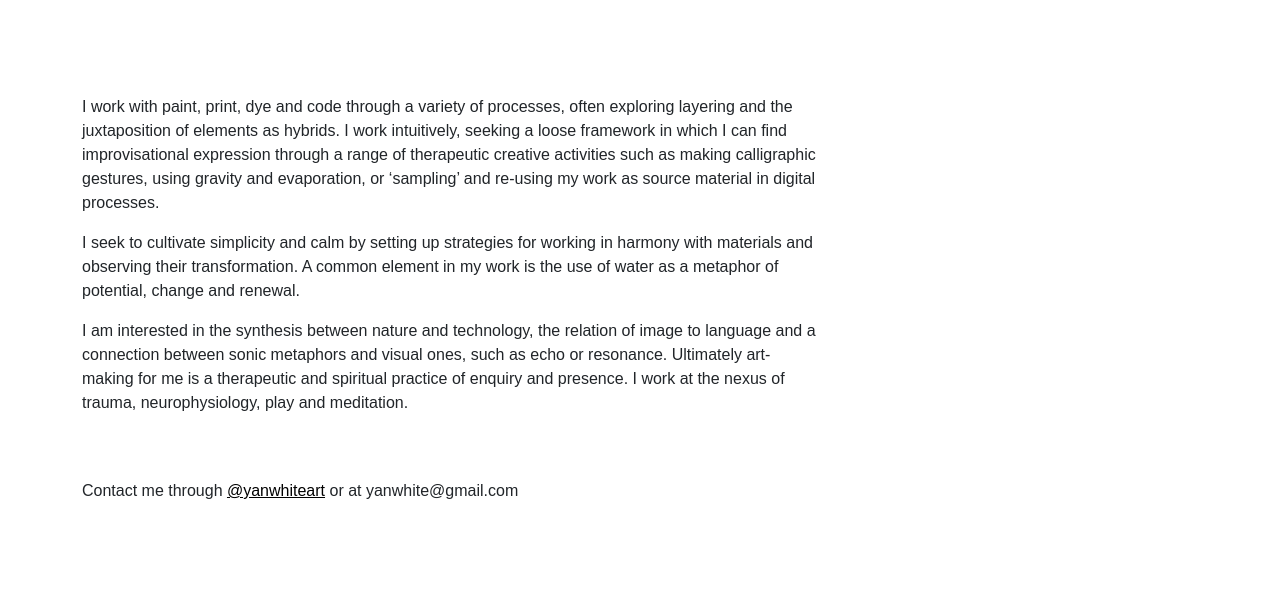
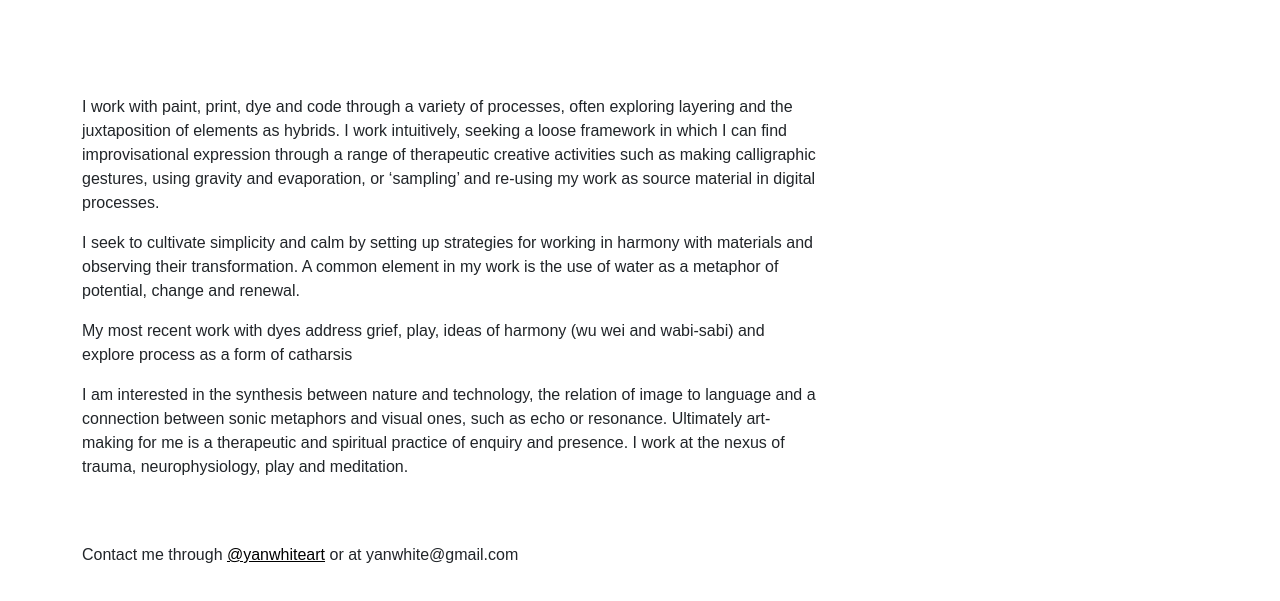
Before and after one commit to frontenddevguy/yanwhiteart, an Astro site: page /about in a window 1280 px wide. Shown: the part 123-724 px from the top of the page. Built offline with nearby package versions, Linux system fonts and the light colour scheme; Astro itself is replaced by a stand-in of ours.

Commit message:
updated statement

```diff
--- a/src/pages/about.astro
+++ b/src/pages/about.astro
@@ -10,6 +10,8 @@ const { pathname } = Astro.url;
 				<p>I work with paint, print, dye and code through a variety of processes, often exploring layering and the juxtaposition of elements as hybrids. I work intuitively, seeking a loose framework in which I can find improvisational expression through a range of therapeutic creative activities such as making calligraphic gestures, using gravity and evaporation, or ‘sampling’ and re-using my work as source material in digital processes.<p>
 
 				<p>I seek to cultivate simplicity and calm by setting up strategies for working in harmony with materials and observing their transformation. A common element in my work is the use of water as a metaphor of potential, change and renewal.</p>
+
+				<p>My most recent work with dyes address grief, play, ideas of harmony (wu wei and wabi-sabi) and explore process as a form of catharsis</p>
 
 				<p>I am interested in the synthesis between nature and technology, the relation of image to language and a connection between sonic metaphors and visual ones, such as echo or resonance. Ultimately art-making for me is a therapeutic and spiritual practice of enquiry and presence. I work at the nexus of trauma, neurophysiology, play and meditation.</p>
 			</div>
```
